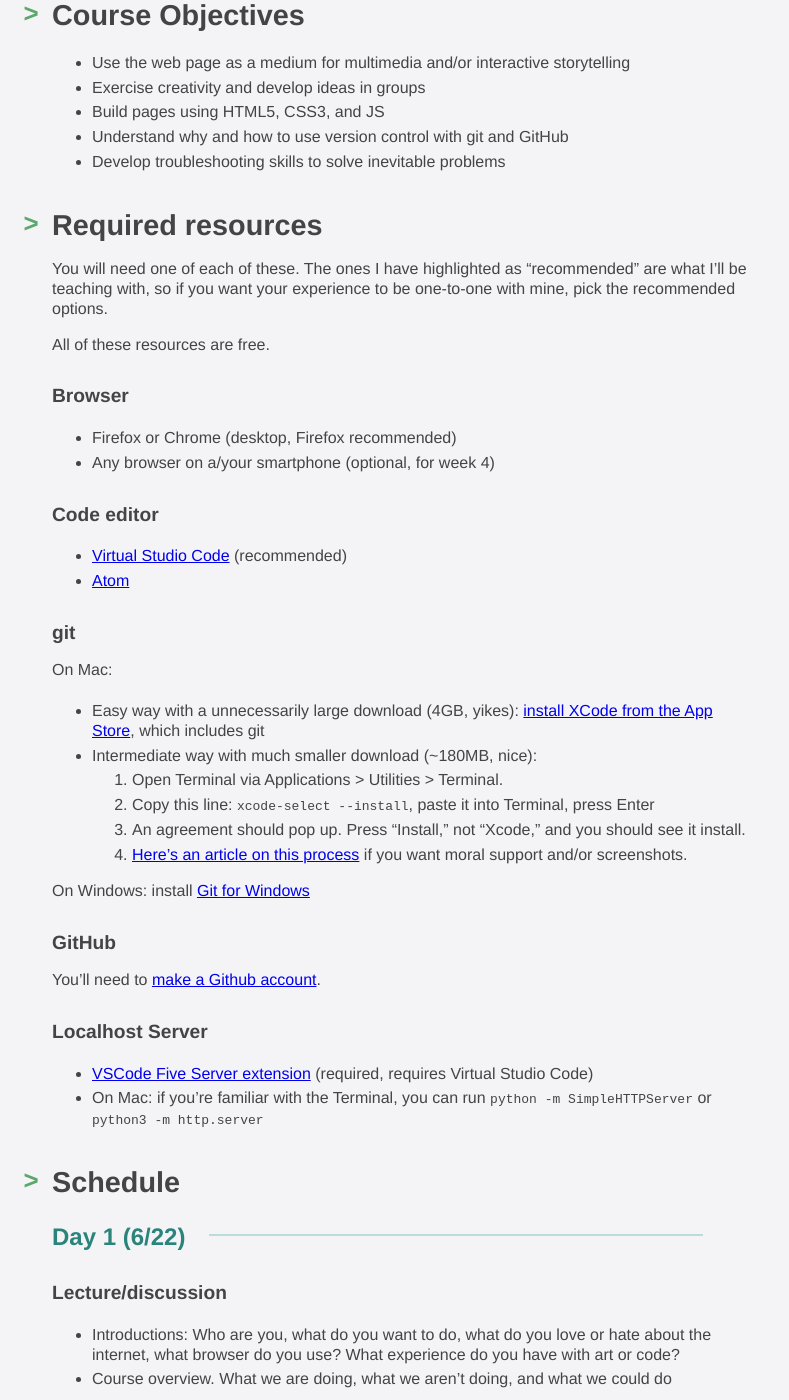
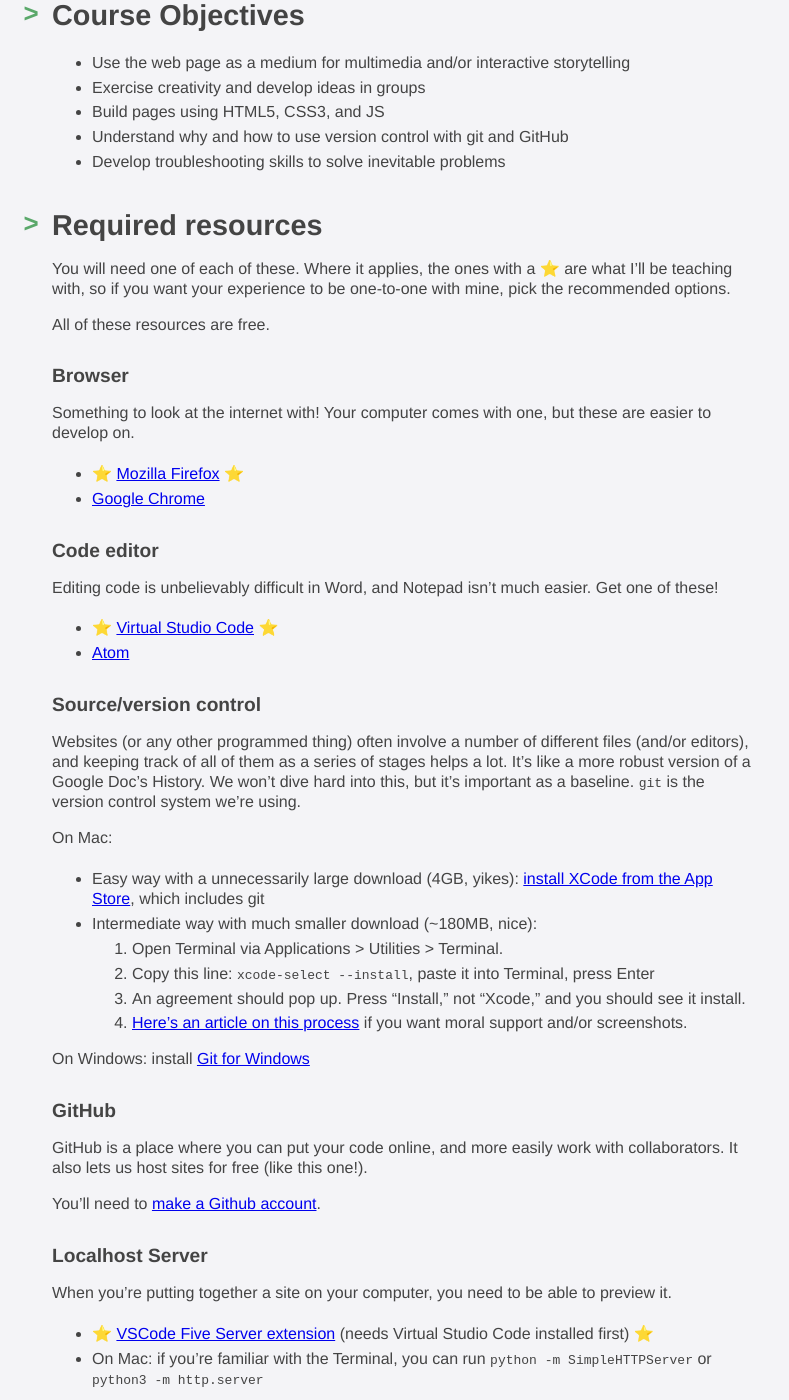
Before and after one commit to thely/artofweb-21, a Jekyll site: the page built from index.md, in a window 1280 px wide and 1400 px high, scrolled down 613 px. Shown: the whole window, without its empty margins (0-789 px from the left). Built offline with Jekyll 4.4.1, drawn with Linux system fonts in a browser that asks for light colours.

Commit message:
getting specific

```diff
--- a/_includes/schedule.md
+++ b/_includes/schedule.md
@@ -1,18 +1,24 @@
 ## Required resources
 
-You will need one of each of these. The ones I have highlighted as "recommended" are what I'll be teaching with, so if you want your experience to be one-to-one with mine, pick the recommended options.
+You will need one of each of these. Where it applies, the ones with a ⭐ are what I'll be teaching with, so if you want your experience to be one-to-one with mine, pick the recommended options.
 
 All of these resources are free.
 
 #### Browser
-* Firefox or Chrome (desktop, Firefox recommended)
-* Any browser on a/your smartphone (optional, for week 4)
+Something to look at the internet with! Your computer comes with one, but these are easier to develop on.
+
+* ⭐ [Mozilla Firefox](https://www.mozilla.org/en-US/firefox/new/) ⭐
+* [Google Chrome](https://www.google.com/chrome/)
 
 #### Code editor
-* [Virtual Studio Code](https://code.visualstudio.com/) (recommended)
+Editing code is unbelievably difficult in Word, and Notepad isn't much easier. Get one of these!
+
+* ⭐ [Virtual Studio Code](https://code.visualstudio.com/) ⭐
 * [Atom](https://atom.io/)
 
-#### git
+#### Source/version control
+Websites (or any other programmed thing) often involve a number of different files (and/or editors), and keeping track of all of them as a series of stages helps a lot. It's like a more robust version of a Google Doc's History. We won't dive hard into this, but it's important as a baseline. `git` is the version control system we're using.
+
 On Mac:
   * Easy way with a unnecessarily large download (4GB, yikes): [install XCode from the App Store](https://apps.apple.com/us/app/xcode/id497799835?mt=12), which includes git
   * Intermediate way with much smaller download (~180MB, nice):
@@ -24,10 +30,14 @@
 On Windows: install [Git for Windows](http://git-scm.com/download/win)
 
 #### GitHub
+GitHub is a place where you can put your code online, and more easily work with collaborators. It also lets us host sites for free (like this one!).
+
 You'll need to [make a Github account](https://github.com/).
 
 #### Localhost Server
-* [VSCode Five Server extension](https://marketplace.visualstudio.com/items?itemName=yandeu.five-server) (required, requires Virtual Studio Code)
+When you're putting together a site on your computer, you need to be able to preview it.
+
+* ⭐ [VSCode Five Server extension](https://marketplace.visualstudio.com/items?itemName=yandeu.five-server) (needs Virtual Studio Code installed first) ⭐
 * On Mac: if you're familiar with the Terminal, you can run `python -m SimpleHTTPServer` or `python3 -m http.server`
 
 ## Schedule
```
